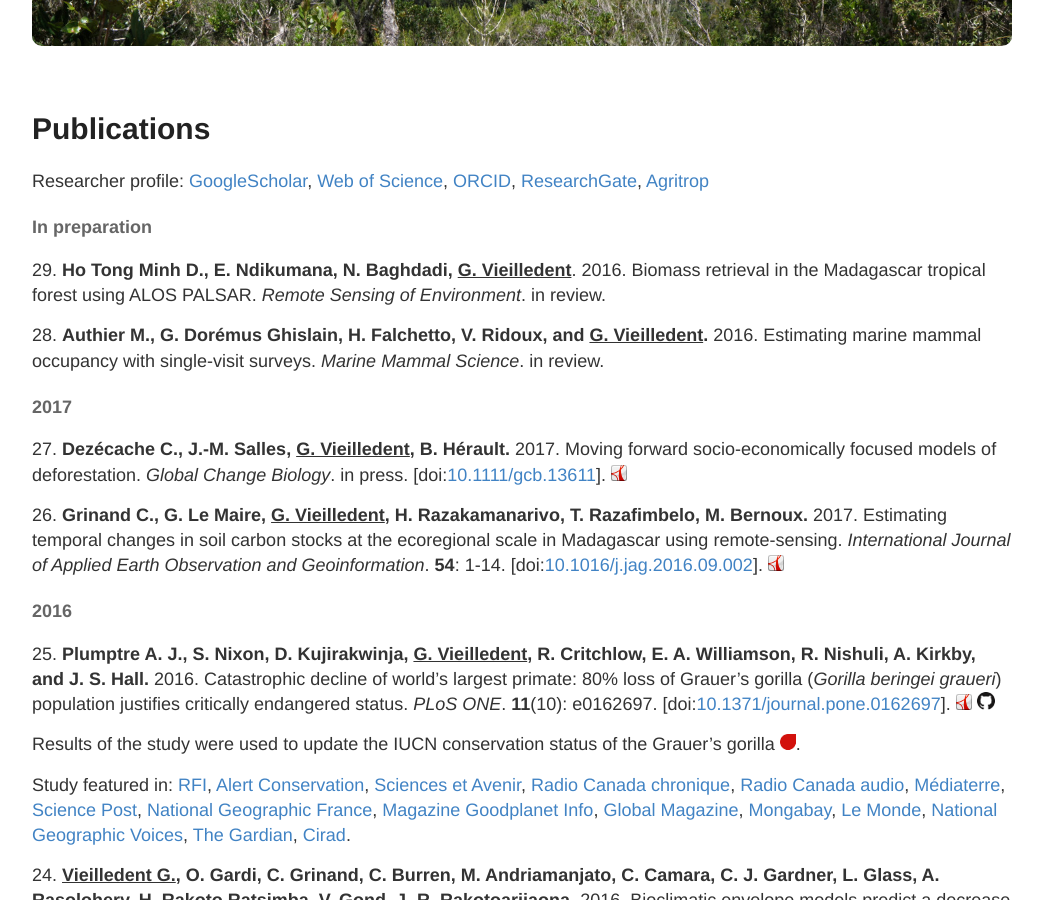
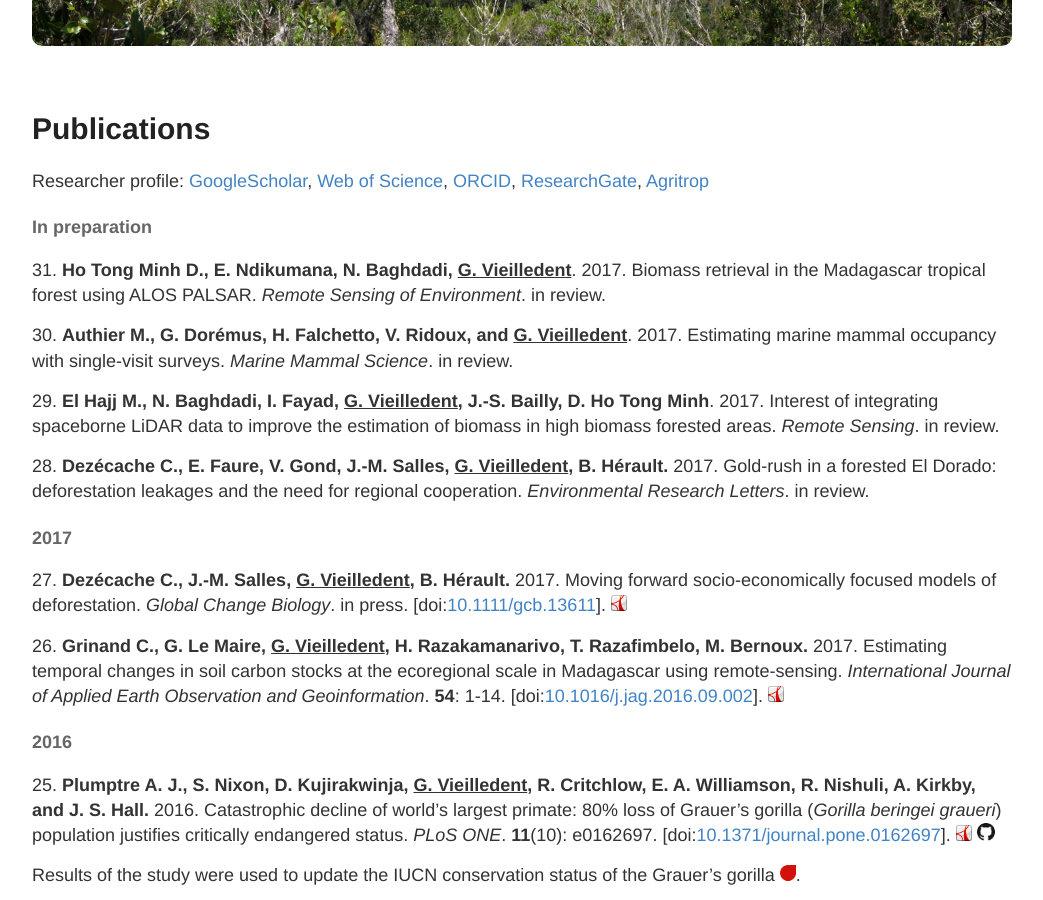
Before and after one commit to ghislainv/ghislainv.github.io, a Jekyll site: the page built from publications.md, in a window 1280 px wide and 900 px high, scrolled down 322 px. Shown: the whole window, without its empty margins (118-1161 px from the left). Built offline with Jekyll 4.4.1, drawn with Linux system fonts in a browser that asks for light colours.

Commit message:
Add articles in review

```diff
--- a/publications.md
+++ b/publications.md
@@ -13,9 +13,13 @@ Researcher profile:
 
 #### In preparation
 
-29\. **Ho Tong Minh D., E. Ndikumana, N. Baghdadi, <span style="text-decoration: underline;">G. Vieilledent</span>**. 2016. Biomass retrieval in the Madagascar tropical forest using ALOS PALSAR. _Remote Sensing of Environment_. in review.
+31\. **Ho Tong Minh D., E. Ndikumana, N. Baghdadi, <span style="text-decoration: underline;">G. Vieilledent</span>**. 2017. Biomass retrieval in the Madagascar tropical forest using ALOS PALSAR. _Remote Sensing of Environment_. in review.
 
-28\. **Authier M., G. Dorémus Ghislain, H. Falchetto, V. Ridoux, and <span style="text-decoration: underline;">G. Vieilledent</span>.** 2016. Estimating marine mammal occupancy with single-visit surveys. _Marine Mammal Science_. in review.
+30\. **Authier M., G. Dorémus, H. Falchetto, V. Ridoux, and <span style="text-decoration: underline;">G. Vieilledent</span>**. 2017. Estimating marine mammal occupancy with single-visit surveys. _Marine Mammal Science_. in review.
+
+29\. **El Hajj M., N. Baghdadi, I. Fayad, <span style="text-decoration: underline;">G. Vieilledent</span>, J.-S. Bailly, D. Ho Tong Minh**. 2017. Interest of integrating spaceborne LiDAR data to improve the estimation of biomass in high biomass forested areas. _Remote Sensing_. in review.
+
+28\. **Dezécache C., E. Faure, V. Gond, J.-M. Salles, <span style="text-decoration: underline;">G. Vieilledent</span>, B. Hérault.** 2017. Gold-rush in a forested El Dorado: deforestation leakages and the need for regional cooperation. _Environmental Research Letters_. in review.
 
 #### 2017
 
```
